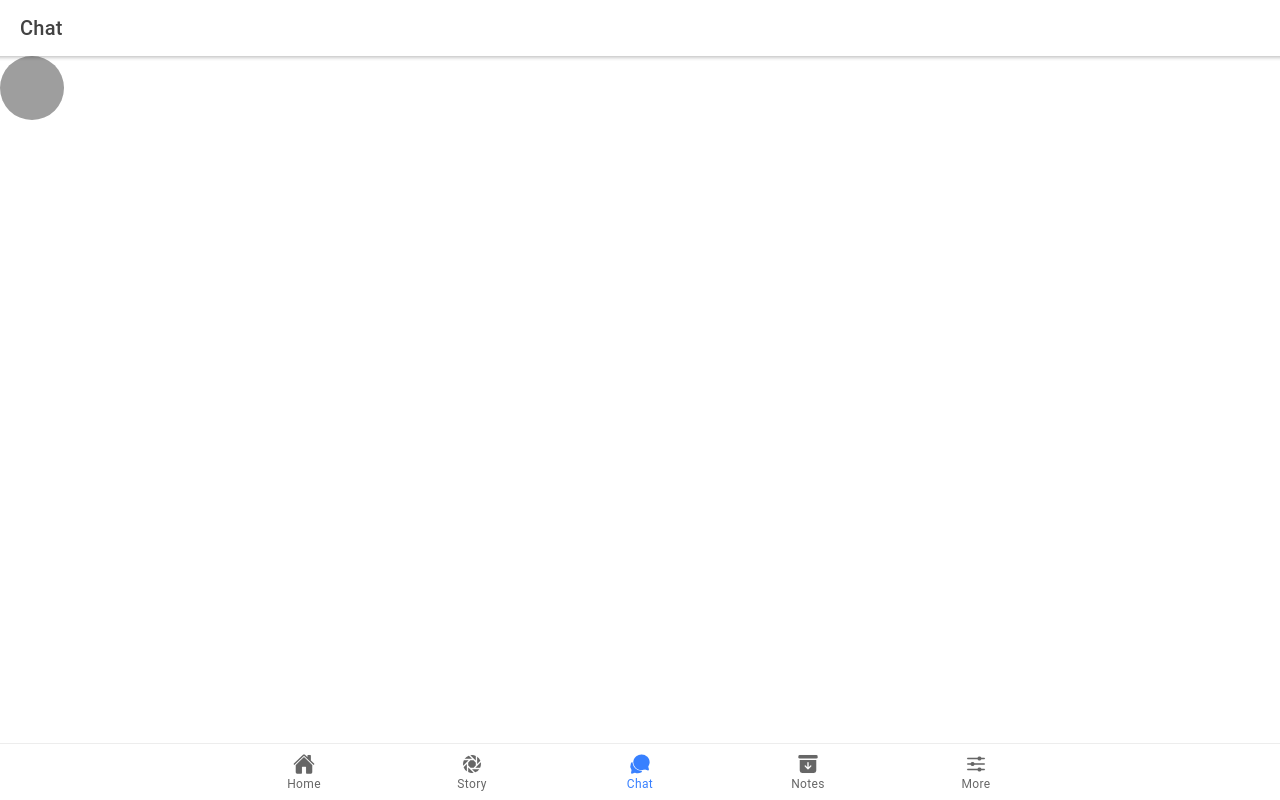
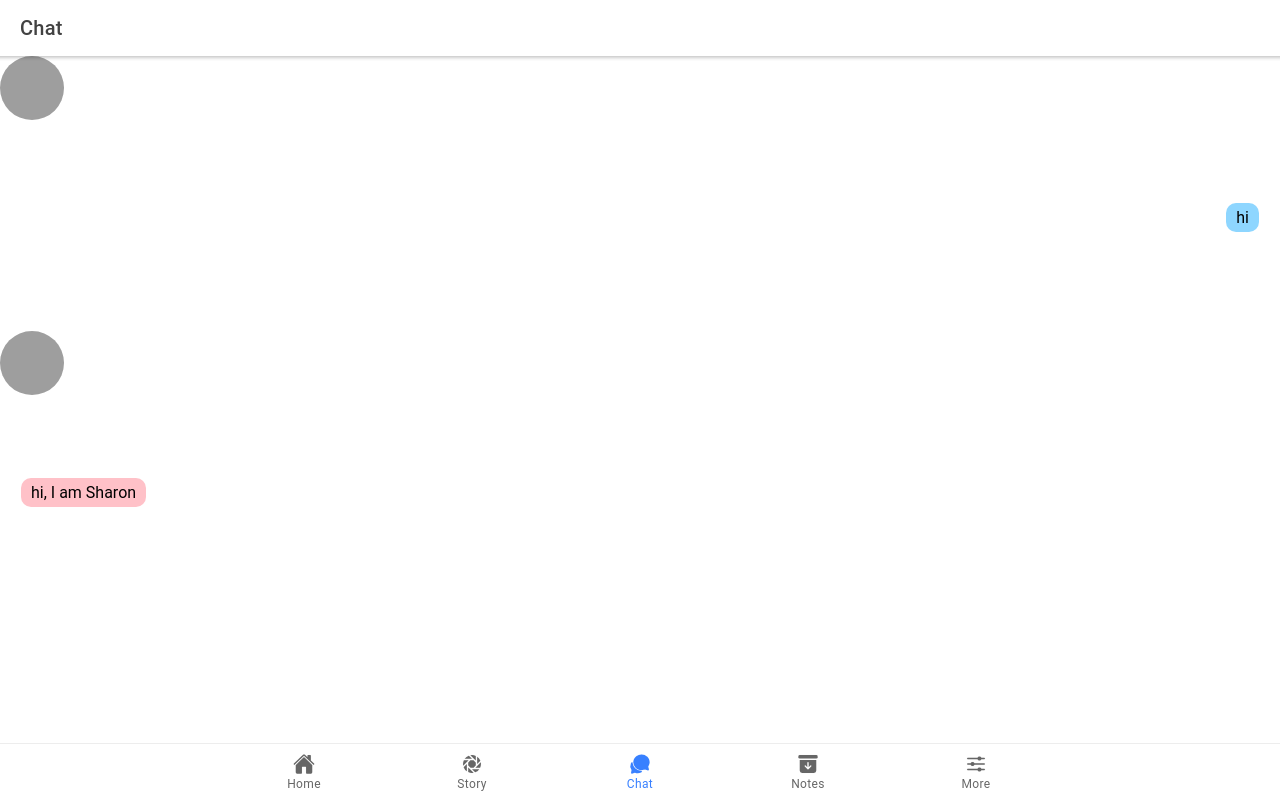
Before and after one commit to the-bridge-org/the-bridge, a React (Create React App) app in the folder packages/app/: page /chat in a window 1280 px wide. Built offline with nearby package versions, Linux system fonts and the light colour scheme; grey boxes are pictures that could not be loaded.

Commit message:
added MessageBubble

```diff
--- /dev/null
+++ b/packages/app/src/components/MessageBubble.tsx
@@ -0,0 +1,48 @@
+import React from "react";
+import { IonItem, IonGrid, IonRow, IonCol, IonContent } from "@ionic/react";
+import { text } from "ionicons/icons";
+
+interface Props {
+  text: string;
+  gender: boolean; //true == girl false == boy
+  sender: boolean;
+}
+
+const alignRight = {
+  float: "right",
+};
+
+const alignLeft = {
+  float: "left",
+};
+const girlMessage = {
+  background: "#ffc1c8",
+  borderRadius: "10px",
+  marginBottom: "10px",
+  margin: "5px",
+  paddingRight: "10px",
+  paddingLeft: "10px",
+  paddingTop: "5px",
+  paddingBottom: "5px",
+};
+
+const boyMessage = {
+  background: "#8ed6ff",
+  borderRadius: "10px",
+  marginBottom: "10px",
+  margin: "5px",
+  paddingRight: "10px",
+  paddingLeft: "10px",
+  paddingTop: "5px",
+  paddingBottom: "5px",
+};
+
+export const MessageBubble: React.FC<Props> = ({ gender, sender, text }) => {
+  return (
+    <IonContent>
+      <IonItem text-wrap lines="none" style={sender ? alignRight : alignLeft}>
+        <div style={gender ? girlMessage : boyMessage}>{text}</div>
+      </IonItem>
+    </IonContent>
+  );
+};
--- a/packages/app/src/pages/Chat.tsx
+++ b/packages/app/src/pages/Chat.tsx
@@ -7,6 +7,7 @@ import {
 } from "@ionic/react";
 import React from "react";
 import { Avatar } from "../components/Avatar";
+import { MessageBubble } from "../components/MessageBubble";
 
 export const Chat: React.FC = () => {
   return (
@@ -17,6 +18,13 @@ export const Chat: React.FC = () => {
         </IonToolbar>
       </IonHeader>
       <Avatar></Avatar>
+      <MessageBubble text="hi" gender={false} sender={true}></MessageBubble>
+      <Avatar></Avatar>
+      <MessageBubble
+        text="hi, I am Sharon"
+        gender={true}
+        sender={false}
+      ></MessageBubble>
       <IonContent></IonContent>
     </IonPage>
   );
```
